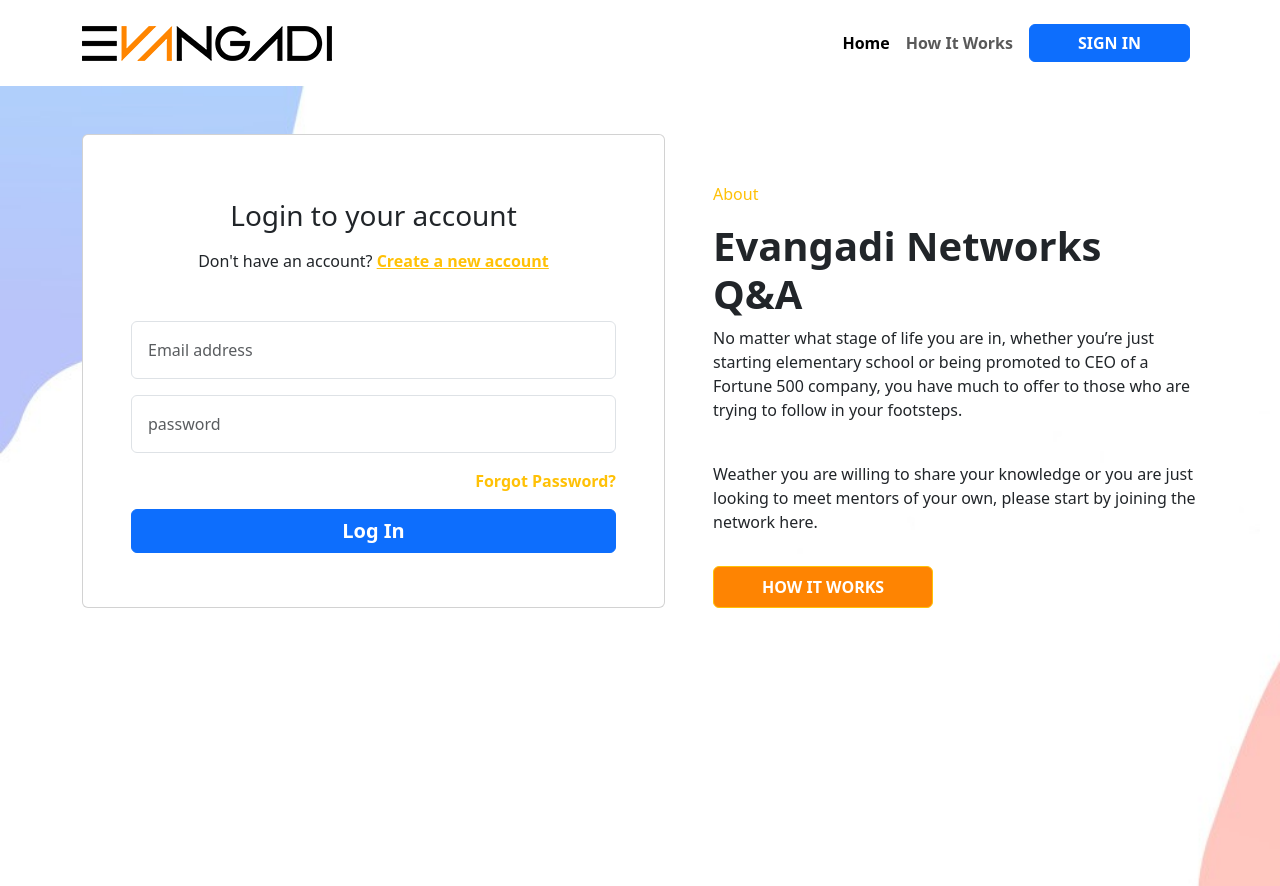
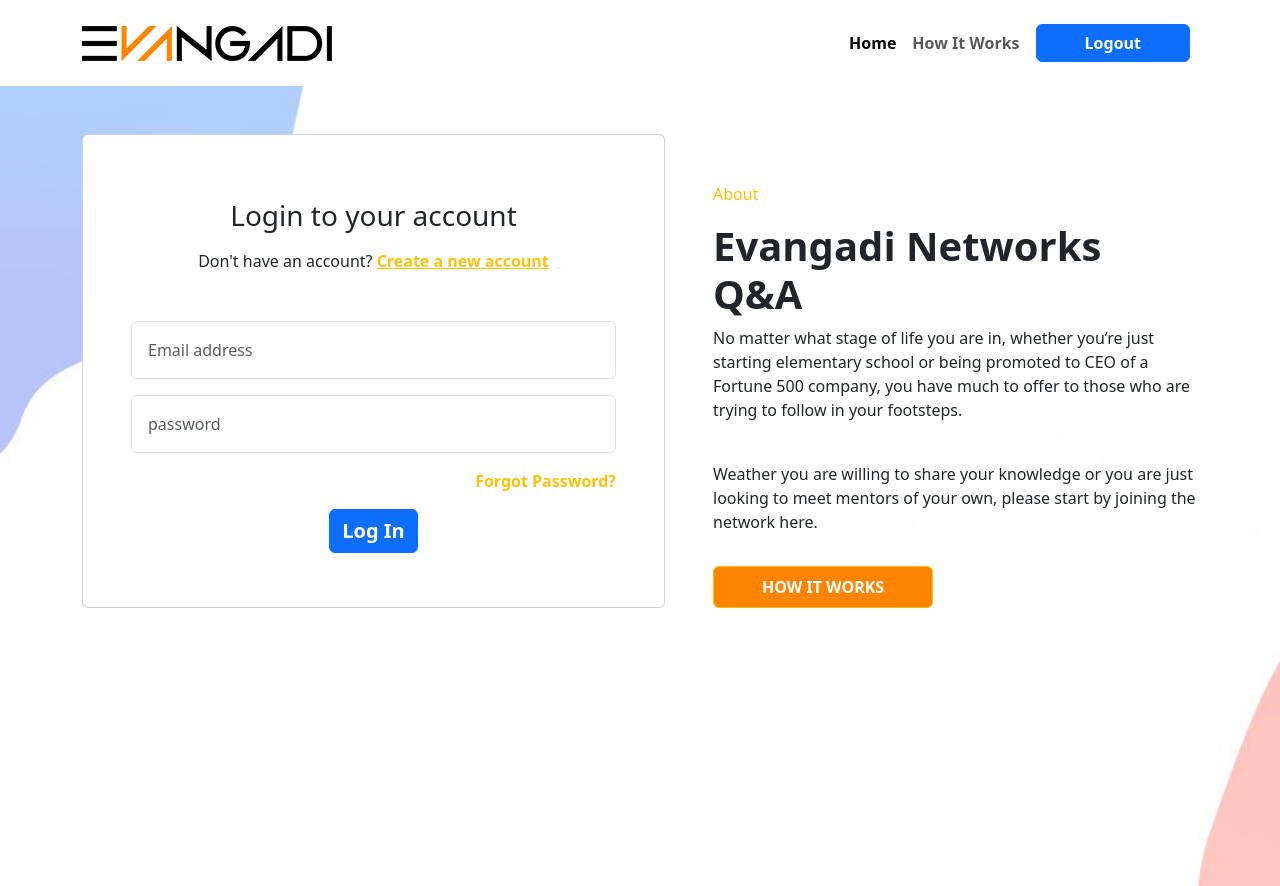
Before and after one commit to eliyas41/Evangadi-forum, a React (Create React App) app in the folder client/: page /Login in a window 1280 px wide. Built offline with nearby package versions, Linux system fonts and the light colour scheme; no server answers.

Commit message:
Add some logout and signup functionality

```diff
--- a/client/src/components/Asnwer/Asnwer.jsx
+++ b/client/src/components/Asnwer/Asnwer.jsx
@@ -17,7 +17,7 @@
   const questionid = queryParams.get("questionid");
 
   const { user } = useContext(AppState);
-  console.log(user, "sdfghjklkjhgfdfghjkl")
+  // console.log(user)
 
   //  console.log(questionid,user.userid)
 
--- a/client/src/components/Header/Header.jsx
+++ b/client/src/components/Header/Header.jsx
@@ -1,27 +1,60 @@
-import React from 'react'
+import React, { useContext } from 'react'
 import logo from "../../assets/evangadi-logo-black.png"
+import { Link, useNavigate } from "react-router-dom";
+import { AppState } from "../../App";
 
 const Header = () => {
+  const { user, setuser, token } = useContext(AppState);
+  // console.log(user)
+  // console.log(token)
+  const navigate = useNavigate();
+
+  const handleLogout = () => {
+    // Clear the user and token (assuming the token is stored in local storage)
+    localStorage.removeItem('token');
+    setuser(null);
+    navigate('/login'); // Redirect to the login page or any other desired page after logout
+  };
+
+
   return (
     <section className='sticky-top custom-sticky'>
-      <nav class="navbar p-3 navbar-expand-lg">
-        <div class="container">
-          <a class="navbar-brand" href="#"><img src={logo} alt="EvangadiLogo" /></a>
+      <nav className="navbar p-3 navbar-expand-lg">
+        <div className="container">
+          <a className="navbar-brand" href="#"><img src={logo} alt="EvangadiLogo" /></a>
 
-          <button class="navbar-toggler" type="button" data-bs-toggle="collapse" data-bs-target="#navbarNav" aria-controls="navbarNav" aria-expanded="false" aria-label="Toggle navigation">
-            <span class="navbar-toggler-icon"></span>
+          <button className="navbar-toggler" type="button" data-bs-toggle="collapse" data-bs-target="#navbarNav" aria-controls="navbarNav" aria-expanded="false" aria-label="Toggle navigation">
+            <span className="navbar-toggler-icon"></span>
           </button>
 
-          <div class="collapse navbar-collapse justify-content-end fw-semibold" id="navbarNav">
-            <ul class="navbar-nav">
-              <li class="nav-item align-items-center d-flex">
-                <a class="nav-link active" aria-current="page" href="#">Home</a>
+          <div className="collapse navbar-collapse justify-content-end fw-semibold" id="navbarNav">
+            <ul className="navbar-nav">
+              <li className="nav-item align-items-center d-flex">
+                <a className="nav-link active" aria-current="page" href="http://localhost:3000/">Home</a>
               </li>
-              <li class="nav-item align-items-center d-flex">
-                <a class="nav-link" href="#">How It Works</a>
+              <li className="nav-item align-items-center d-flex">
+                <a className="nav-link" href="#">How It Works</a>
               </li>
-              <li class="nav-item align-items-center d-flex">
-                <a class="nav-link" href="#"><button className='btn btn-primary fw-bold px-5 action__btn'>SIGN IN</button></a>
+              {/* <li className="nav-item align-items-center d-flex">
+                <a className="nav-link" href="http://localhost:3000/login"><button className='btn btn-primary fw-bold px-5 action__btn'>
+                  SIGN IN
+                </button></a>
+              </li> */}
+
+              <li className="nav-item align-items-center d-flex">
+                {user ? (
+                  <Link className="nav-link" to="http://localhost:3000/login">
+                    <button className='btn btn-primary fw-bold px-5 action__btn' onClick={handleLogout}>
+                      Logout
+                    </button>
+                  </Link>
+                ) : (
+                  <Link className="nav-link" to="http://localhost:3000/login">
+                    <button className='btn btn-primary fw-bold px-5 action__btn'>
+                      Sign In
+                    </button>
+                  </Link>
+                )}
               </li>
             </ul>
           </div>
--- a/client/src/components/LogIn/LogIn.jsx
+++ b/client/src/components/LogIn/LogIn.jsx
@@ -59,7 +59,9 @@
         </div>
 
         <div className='d-grid'>
-          <button type='submit' className='btn btn-primary action__btn fs-5 fw-semibold'>Log In</button>
+          <a href="">
+            <button type='submit' className='btn btn-primary action__btn fs-5 fw-semibold'>Log In</button>
+          </a>
         </div>
       </form>
     </div>
@@ -67,8 +69,3 @@
 }
 
 export default LogIn;
-
-// Handles form submission for login page         . Redirects user to homepage if successful. Otherwise displays error message.
-// Handles form submission for login page. If the user is not logged in, it sends a post request with email and password data to /
-// Handles the submission of the login form. If successful, redirects user to dashboard page. Otherwise displays error message.
-// Handles form submission for login page. Redirects user to dashboard if successful.
--- a/client/src/pages/Home/Home.jsx
+++ b/client/src/pages/Home/Home.jsx
@@ -8,12 +8,9 @@
 const Home = () => {
   const { user, question } = useContext(AppState);
   // console.log(question);
-  // console.log(user.username);
+  console.log(user.username);
 
   const navigate = useNavigate();
-  const handleAnswerClick = () => {
-    navigate("/answer"); // Navigates to the "/answer" route
-  };
 
   const handleAskQuestionClick = () => {
     navigate("/questions"); // Navigates to the "/questions" route
@@ -37,7 +34,8 @@
           </button> */}
 
           <p className="fw-semibold">
-            <span className="text-warning">Welcome, </span>{user.username}
+            <span className="text-warning">Welcome, </span>
+            {/* {user.username} */}
           </p>
         </div>
 
--- a/client/src/pages/LandingLayout/LandingLayout.jsx
+++ b/client/src/pages/LandingLayout/LandingLayout.jsx
@@ -3,8 +3,6 @@
 import bg from "../../assets/bg.jpg"
 import LogIn from '../../components/LogIn/LogIn'
 import SignUp from '../../components/SignUp/SignUp'
-// import Home from '../Home/Home'
-// import Footer from '../Footer/Footer'
 
 const Landing = () => {
   const [currentPage, setCurrentPage] = useState("login")
```
Also changed, not shown: client/src/App.js (+5 -2 lines), 1 other file (tests, documents, lock files or other folders).
